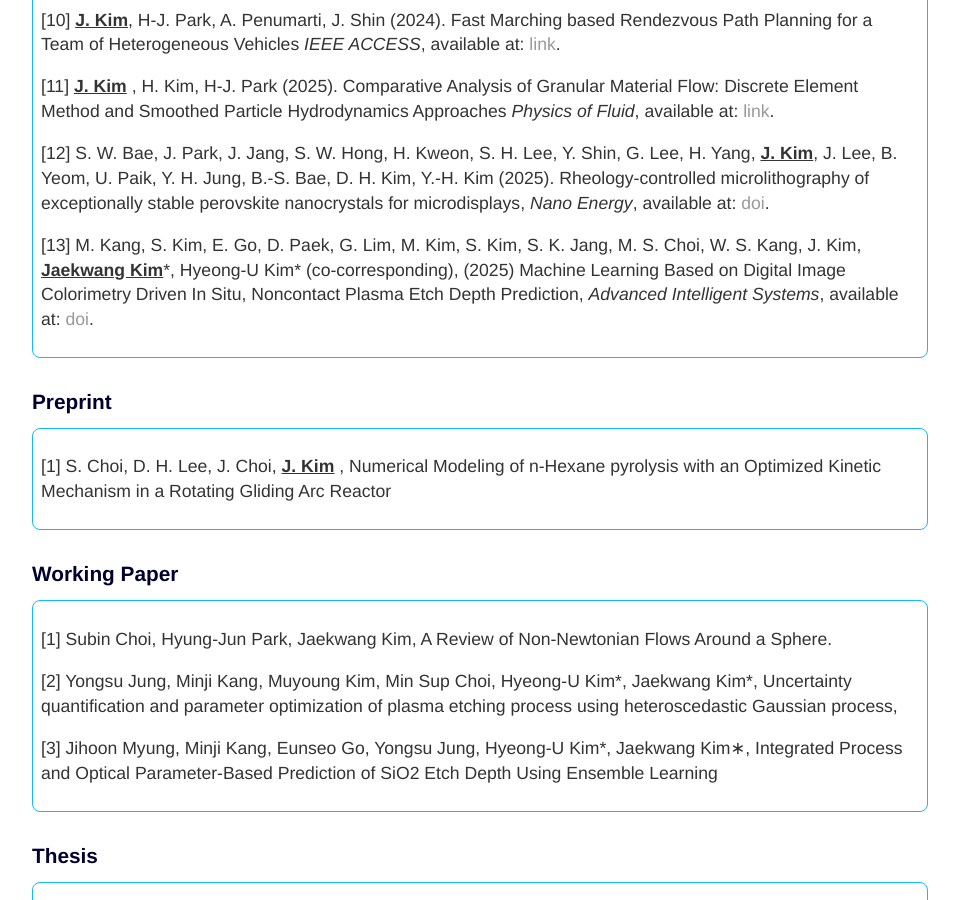
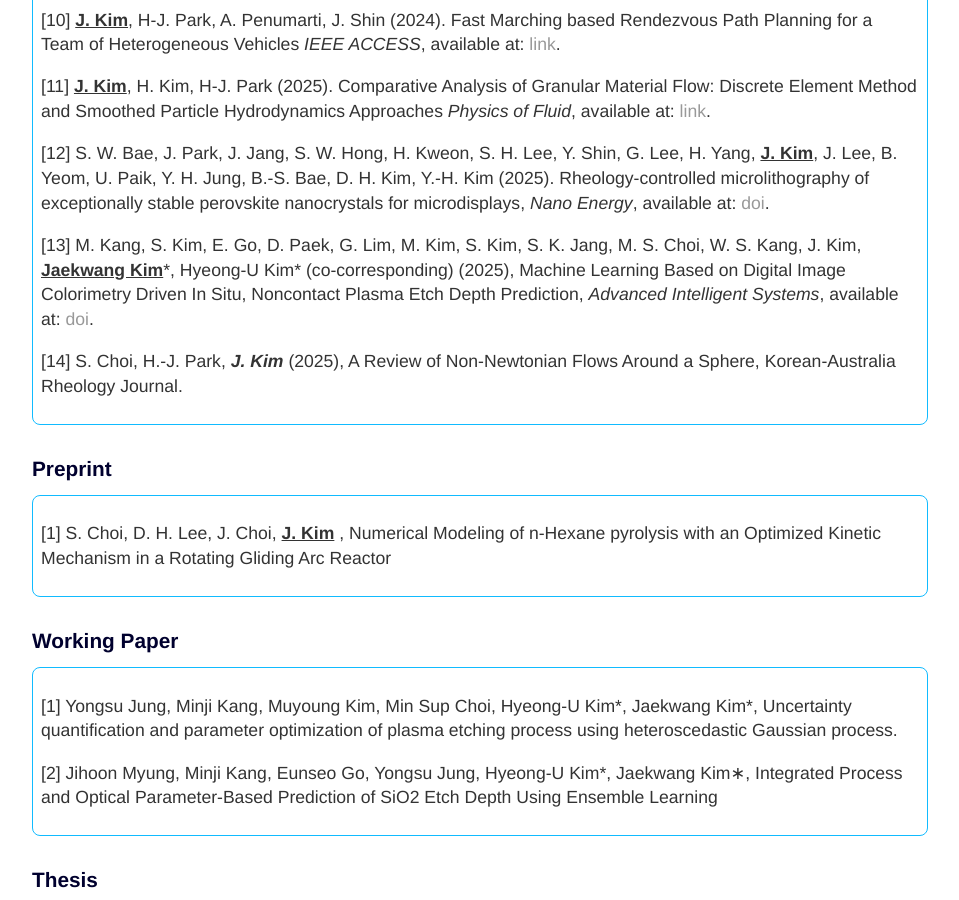
Before and after one commit to jaekwangjk/jaekwangjk.github.io, a Jekyll site: the page built from publication.html, in a window 1280 px wide and 900 px high, scrolled down 916 px. Shown: the whole window, without its empty margins (160-1119 px from the left). Built offline with Jekyll 4.4.1, drawn with Linux system fonts in a browser that asks for light colours.

Commit message:
Update publication.html

```diff
--- a/publication.html
+++ b/publication.html
@@ -74,8 +74,7 @@ title: Jaekwang Kim
 	</p>
 
 	<p>
-	[11] <strong><u>J. Kim</u></strong> , H. Kim, H-J. Park
-	(2025). Comparative Analysis of Granular Material Flow: Discrete Element Method and Smoothed Particle Hydrodynamics Approaches
+	[11] <strong><u>J. Kim</u></strong>, H. Kim, H-J. Park (2025). Comparative Analysis of Granular Material Flow: Discrete Element Method and Smoothed Particle Hydrodynamics Approaches
 	<em>Physics of Fluid</em>, available at: <a class="two" href="https://doi.org/10.1063/5.0268155">link</a>.
 	</p>
 
@@ -88,12 +87,19 @@ title: Jaekwang Kim
 	</p>
 
 	<p>
-	[13] M. Kang, S. Kim, E. Go, D. Paek, G. Lim, M. Kim, S. Kim, S. K. Jang, M. S. Choi, W. S. Kang, J. Kim, <strong><u>Jaekwang Kim</u></strong>*, Hyeong-U Kim* (co-corresponding),
-		(2025) Machine Learning Based on Digital Image Colorimetry Driven In Situ, Noncontact Plasma Etch Depth Prediction,
+	[13] M. Kang, S. Kim, E. Go, D. Paek, G. Lim, M. Kim, S. Kim, S. K. Jang, M. S. Choi, W. S. Kang, J. Kim, <strong><u>Jaekwang Kim</u></strong>*, Hyeong-U Kim* (co-corresponding)
+		(2025), Machine Learning Based on Digital Image Colorimetry Driven In Situ, Noncontact Plasma Etch Depth Prediction,
 		<em> Advanced Intelligent Systems</em>,
 		available at: <a class="two" href="https://doi.org/10.1002/aisy.202500517">doi</a>.
 
 	</p>
+
+
+	<p>
+	[14] S. Choi, H.-J. Park, <strong><em>J. Kim </em></strong> (2025), A Review of Non-Newtonian Flows Around a Sphere,
+		Korean-Australia Rheology Journal.
+	</p>
+
 
 	</div>
 
@@ -114,16 +120,12 @@ Optimized Kinetic Mechanism in a Rotating Gliding Arc Reactor
 	<div class="rounded">
 
 	<p>
-	[1] Subin Choi, Hyung-Jun Park, Jaekwang Kim, A Review of Non-Newtonian Flows Around a Sphere.
+	[1] Yongsu Jung, Minji Kang, Muyoung Kim, Min Sup Choi, Hyeong-U Kim*, Jaekwang Kim*,
+		Uncertainty quantification and parameter optimization of plasma etching process using heteroscedastic Gaussian process.
 	</p>
 
 	<p>
-	[2] Yongsu Jung, Minji Kang, Muyoung Kim, Min Sup Choi, Hyeong-U Kim*, Jaekwang Kim*,
-		Uncertainty quantification and parameter optimization of plasma etching process using heteroscedastic Gaussian process,
-	</p>
-
-	<p>
-	[3] Jihoon Myung, Minji Kang, Eunseo Go, Yongsu Jung, Hyeong-U Kim*, Jaekwang Kim∗, Integrated Process and Optical Parameter-Based Prediction of SiO2
+	[2] Jihoon Myung, Minji Kang, Eunseo Go, Yongsu Jung, Hyeong-U Kim*, Jaekwang Kim∗, Integrated Process and Optical Parameter-Based Prediction of SiO2
 Etch Depth Using Ensemble Learning
 	</p>
 
```
